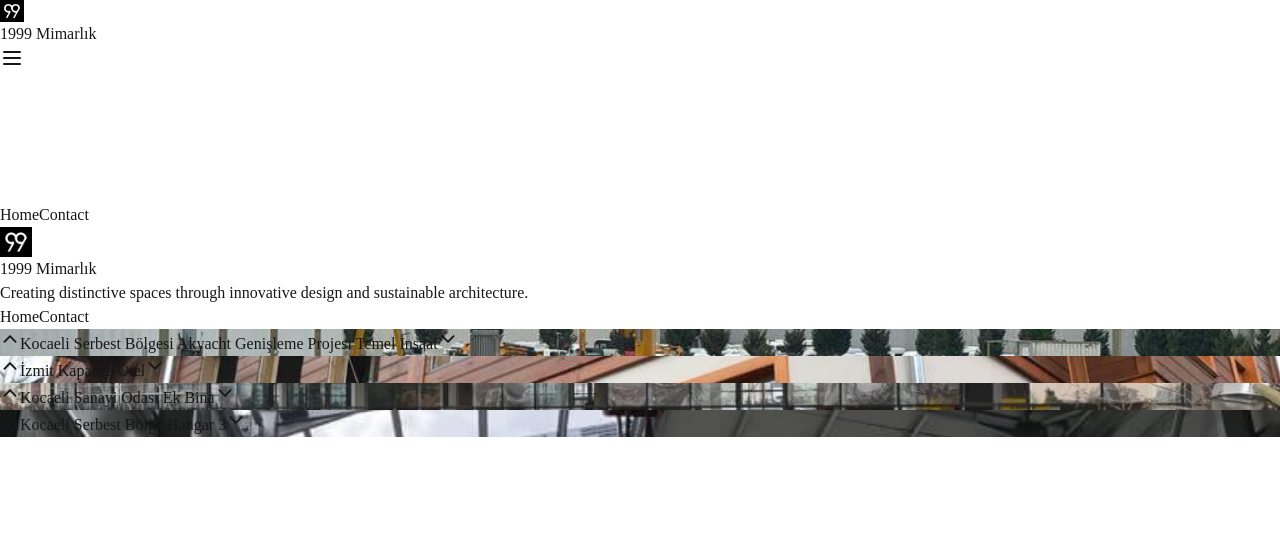
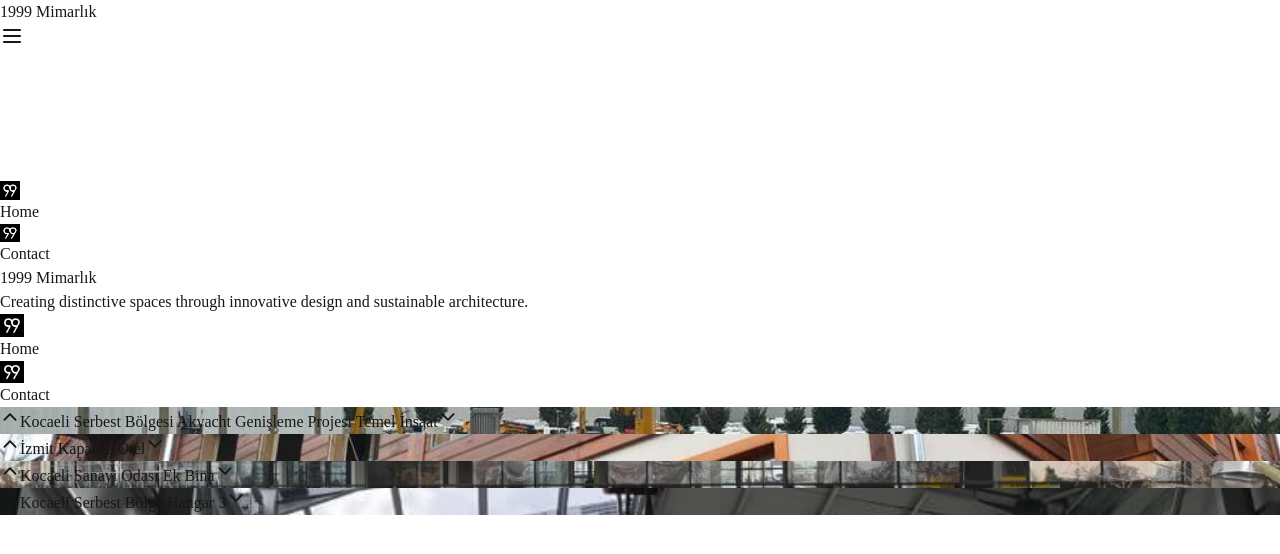
Before and after one commit to iberatkaya/1999mimarlik, a Next.js app: page / in a window 1280 px wide. Shown: the top 554 px of the page. Built offline with nearby package versions, Linux system fonts and the light colour scheme.

Commit message:
Updated logo in links

```diff
--- a/src/app/globals.css
+++ b/src/app/globals.css
@@ -36,5 +36,18 @@ body {
 }
 
 .animate-pulse {
-  animation: pulsate 4s ease-in-out infinite;
+  animation: pulsate 2s ease-in-out infinite;
 }
+
+@keyframes fadeIn {
+  from {
+    opacity: 0;
+  }
+  to {
+    opacity: 1;
+  }
+}
+
+.animate-fade-in {
+  animation: fadeIn 1s ease-in;
+}
--- a/src/app/page.tsx
+++ b/src/app/page.tsx
@@ -32,10 +32,16 @@ const scrollToSection = (
 
 export default function Home() {
   const [isMenuOpen, setIsMenuOpen] = useState(false);
+  // const [isSplashComplete, setIsSplashComplete] = useState(false);
 
   return (
     <div className="flex flex-col h-screen bg-black">
-      {/* Mobile Navbar */}
+      {/* Hide main content until splash is complete */}
+      <div
+      // className={`${
+      //   isSplashComplete ? "opacity-100" : "opacity-0"
+      // } transition-opacity duration-500`}
+      >
         <Navbar
           navLinks={defaultNavLinks}
           title="1999 Mimarlık"
@@ -51,13 +57,6 @@ export default function Home() {
           {/* Fixed Sidebar - hidden on mobile */}
           <div className="hidden md:block w-72 fixed h-full bg-black p-8 z-50">
             <h1 className="text-white text-3xl tracking-tight mb-3 flex items-center">
-            <Image
-              src="/logo.jpg"
-              alt="Logo"
-              width={32}
-              height={32}
-              style={{ marginRight: "4px" }}
-            />
               <span className="font-['Arial']">1999 Mimarlık</span>
             </h1>
             <h2 className="text-gray-400 text-base tracking-wide leading-relaxed mb-12">
@@ -69,8 +68,17 @@ export default function Home() {
                 <a
                   key={link.name}
                   href={link.href}
-                className="text-gray-400 hover:text-white transition-colors tracking-wide"
+                  className="text-gray-400 hover:text-white transition-colors tracking-wide flex items-center"
                 >
+                  <Image
+                    src="/logo.jpg"
+                    alt="Logo"
+                    width={24}
+                    height={24}
+                    priority={true}
+                    loading="eager"
+                    style={{ marginRight: "6px" }}
+                  />
                   {link.name}
                 </a>
               ))}
@@ -214,5 +222,6 @@ export default function Home() {
           </div>
         </div>
       </div>
+    </div>
   );
 }
--- a/src/components/navbar.tsx
+++ b/src/components/navbar.tsx
@@ -51,13 +51,6 @@ export default function Navbar({ title, navLinks, onMenuToggle }: NavbarProps) {
     <div className="md:hidden fixed top-0 left-0 right-0 bg-black z-50 p-4 border-b border-zinc-800">
       <div className="flex justify-between items-center">
         <h1 className="text-white text-xl tracking-tight flex items-center">
-          <Image
-            src="/logo.jpg"
-            alt="Logo"
-            width={24}
-            height={24}
-            style={{ marginRight: "4px" }}
-          />
           <span className="font-['Arial']">{title}</span>
         </h1>
         <button
@@ -108,8 +101,17 @@ export default function Navbar({ title, navLinks, onMenuToggle }: NavbarProps) {
               key={link.name}
               href={link.href}
               onClick={handleLinkClick}
-              className="text-gray-400 hover:text-white py-3 transition-colors text-base"
+              className="text-gray-400 hover:text-white mb-4 transition-colors text-base tracking-wide flex items-center"
             >
+              <Image
+                src="/logo.jpg"
+                alt="Logo"
+                width={20}
+                height={20}
+                priority={true}
+                loading="eager"
+                style={{ marginRight: "8px" }}
+              />
               {link.name}
             </a>
           ))}
```
Also changed, not shown: src/app/contact/page.tsx (+15 -12 lines), src/app/dev/page.tsx (+0 -8 lines), src/app/projects/page.tsx (+0 -8 lines), src/app/splash/index.tsx (added, +53 -0 lines). Lines whose indentation alone changed are shown as unchanged.
